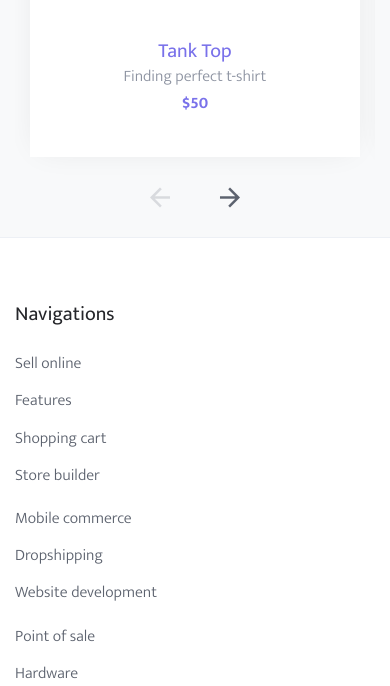
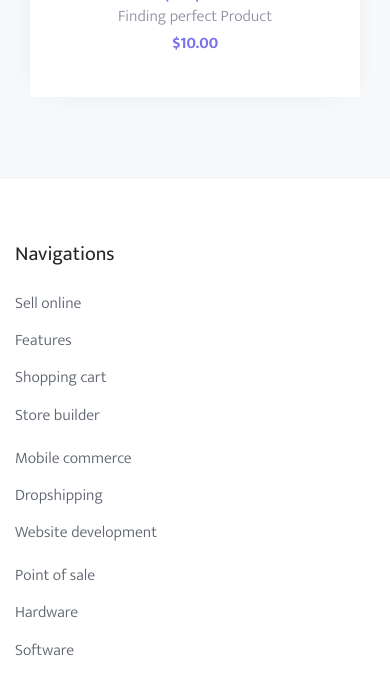
Before and after one commit to tamjidzihan/neofeel, a Django app: page / in a window 390 px wide. Shown: the part 2916-3602 px from the top of the page. Run offline with Django 4.2, Linux system fonts and the light colour scheme; tables that the repository leaves empty hold one stand-in row (values such as "Sample post"); grey boxes marked "Sample" are stand-in pictures; some libraries are stand-ins or nearby versions; some web fonts are replaced.

Commit message:
home 2023-12-16

```diff
--- a/config/urls.py
+++ b/config/urls.py
@@ -6,9 +6,9 @@ from django.urls import path, include
 
 urlpatterns = [
     path('admin/', admin.site.urls),
+    path('', include('shop.urls', namespace='shop')),
     path('cart/', include('cart.urls', namespace='cart')),
     path('order/', include('order.urls', namespace='order')),
     path('coupons/', include('coupons.urls', namespace='coupons')),
-    path('', include('shop.urls', namespace='shop')),
 ]
 urlpatterns += static(settings.MEDIA_URL, document_root=settings.MEDIA_ROOT)
--- a/shop/templates/shop/base/navbar.html
+++ b/shop/templates/shop/base/navbar.html
@@ -12,7 +12,7 @@
 
                 <div class="col-12 mb-3 mb-md-0 col-md-4 order-1 order-md-2 text-center">
                     <div class="site-logo">
-                        <a href="#" class="js-logo-clone">Django-Ecommerce</a>
+                        <a href="/" class="js-logo-clone">NEO-FEEl</a>
                     </div>
                 </div>
 
@@ -48,8 +48,10 @@
             <ul class="site-menu js-clone-nav d-none d-md-block">
                 <li><a href="/">Home</a></li>
                 <li><a href="{% url 'shop:product_list' %}">Shop</a></li>
-                <li><a href="shop.html">About</a></li>
-                <li><a href="contact.html">Contact</a></li>
+                <li><a href="#">About</a></li>
+                <li><a href="#">Contact</a></li>
+                <!-- <li><a href="shop.html">About</a></li>
+                <li><a href="contact.html">Contact</a></li> -->
             </ul>
         </div>
     </nav>
--- a/shop/templates/shop/home.html
+++ b/shop/templates/shop/home.html
@@ -61,7 +61,7 @@
       <div class="col-sm-6 col-md-6 col-lg-4 mb-4 mb-lg-0" data-aos="fade" data-aos-delay="">
         <a class="block-2-item" href="#">
           <figure class="image">
-            <img src="images/women.jpg" alt="" class="img-fluid">
+            <img src="{% static 'images/women-shoes.jpg' %}" alt="" class="img-fluid">
           </figure>
           <div class="text">
             <span class="text-uppercase">Collections</span>
@@ -72,7 +72,7 @@
       <div class="col-sm-6 col-md-6 col-lg-4 mb-5 mb-lg-0" data-aos="fade" data-aos-delay="100">
         <a class="block-2-item" href="#">
           <figure class="image">
-            <img src="images/children.jpg" alt="" class="img-fluid">
+            <img src="{% static 'images/children_footwear.jpg' %}" alt="" class="img-fluid">
           </figure>
           <div class="text">
             <span class="text-uppercase">Collections</span>
@@ -105,66 +105,22 @@
     <div class="row">
       <div class="col-md-12">
         <div class="nonloop-block-3 owl-carousel">
+
+          {% for product in products %}
           <div class="item">
             <div class="block-4 text-center">
               <figure class="block-4-image">
-                <img src="images/cloth_1.jpg" alt="Image placeholder" class="img-fluid">
+                <a href="{{ product.get_absolute_url }}"><img src="{{ product.image.url }}" alt="Image placeholder"
+                    class="img-fluid"></a>
               </figure>
               <div class="block-4-text p-4">
-                <h3><a href="#">Tank Top</a></h3>
-                <p class="mb-0">Finding perfect t-shirt</p>
-                <p class="text-primary font-weight-bold">$50</p>
+                <h3><a href="{{ product.get_absolute_url }}">{{ product.name }}</a></h3>
+                <p class="mb-0">Finding perfect Product</p>
+                <p class="text-primary font-weight-bold">${{ product.price }}</p>
               </div>
             </div>
           </div>
-          <div class="item">
-            <div class="block-4 text-center">
-              <figure class="block-4-image">
-                <img src="images/shoe_1.jpg" alt="Image placeholder" class="img-fluid">
-              </figure>
-              <div class="block-4-text p-4">
-                <h3><a href="#">Corater</a></h3>
-                <p class="mb-0">Finding perfect products</p>
-                <p class="text-primary font-weight-bold">$50</p>
-              </div>
-            </div>
-          </div>
-          <div class="item">
-            <div class="block-4 text-center">
-              <figure class="block-4-image">
-                <img src="images/cloth_2.jpg" alt="Image placeholder" class="img-fluid">
-              </figure>
-              <div class="block-4-text p-4">
-                <h3><a href="#">Polo Shirt</a></h3>
-                <p class="mb-0">Finding perfect products</p>
-                <p class="text-primary font-weight-bold">$50</p>
-              </div>
-            </div>
-          </div>
-          <div class="item">
-            <div class="block-4 text-center">
-              <figure class="block-4-image">
-                <img src="images/cloth_3.jpg" alt="Image placeholder" class="img-fluid">
-              </figure>
-              <div class="block-4-text p-4">
-                <h3><a href="#">T-Shirt Mockup</a></h3>
-                <p class="mb-0">Finding perfect products</p>
-                <p class="text-primary font-weight-bold">$50</p>
-              </div>
-            </div>
-          </div>
-          <div class="item">
-            <div class="block-4 text-center">
-              <figure class="block-4-image">
-                <img src="images/shoe_1.jpg" alt="Image placeholder" class="img-fluid">
-              </figure>
-              <div class="block-4-text p-4">
-                <h3><a href="#">Corater</a></h3>
-                <p class="mb-0">Finding perfect products</p>
-                <p class="text-primary font-weight-bold">$50</p>
-              </div>
-            </div>
-          </div>
+          {% endfor %}
         </div>
       </div>
     </div>
--- a/shop/views.py
+++ b/shop/views.py
@@ -17,7 +17,9 @@ from time import timezone
 
 
 def home(request):
-    return render(request, 'shop/home.html')
+    products = Product.objects.filter(available=True)
+    context = {'products': products}
+    return render(request, 'shop/home.html',context)
 
 
 
```
Also changed, not shown: config/settings/local.py (+15 -3 lines), shop/templates/shop/product/list.html (+7 -2 lines), shop/static/images/children_footwear.jpg (added), shop/static/images/women-shoes.jpg (added).
